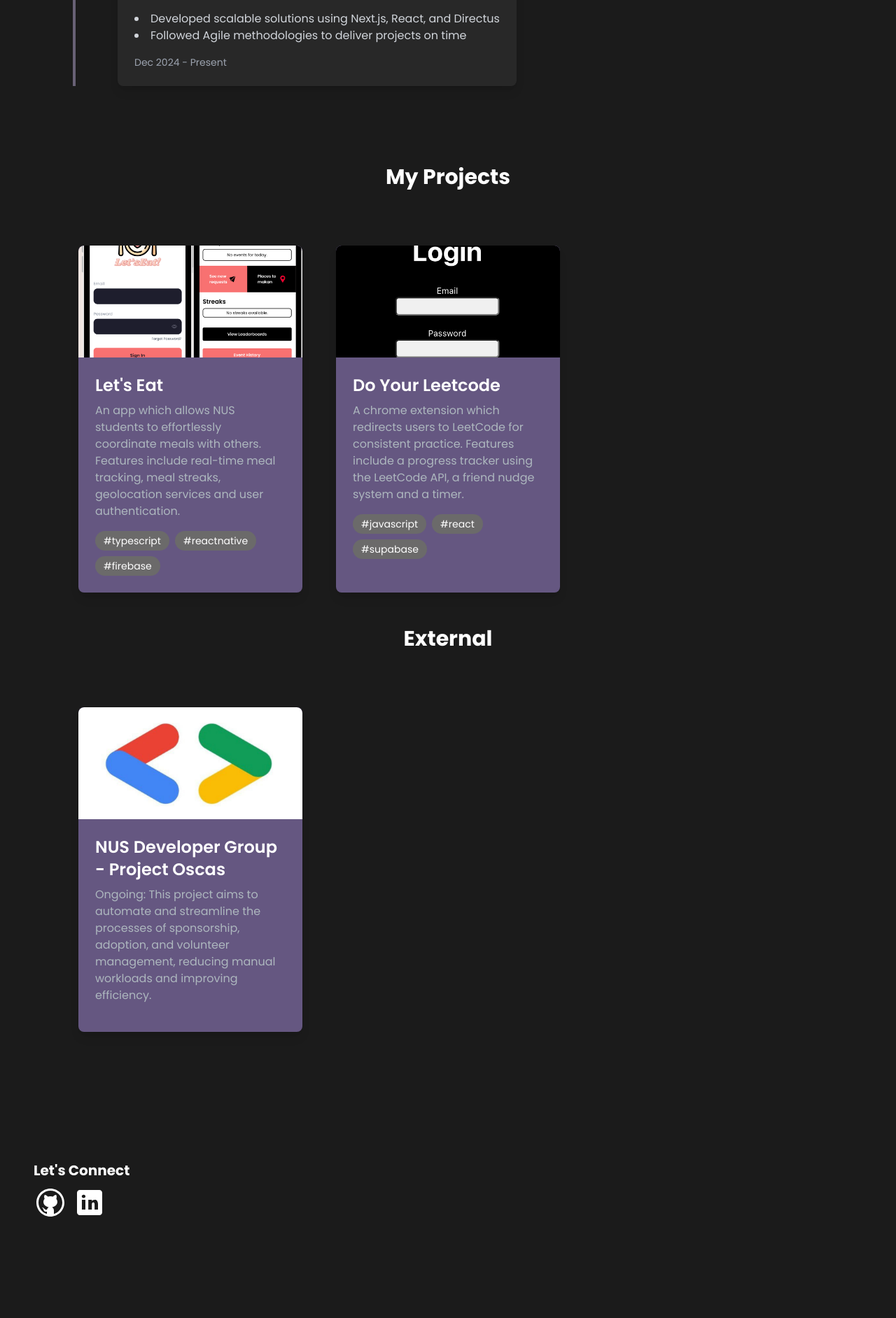
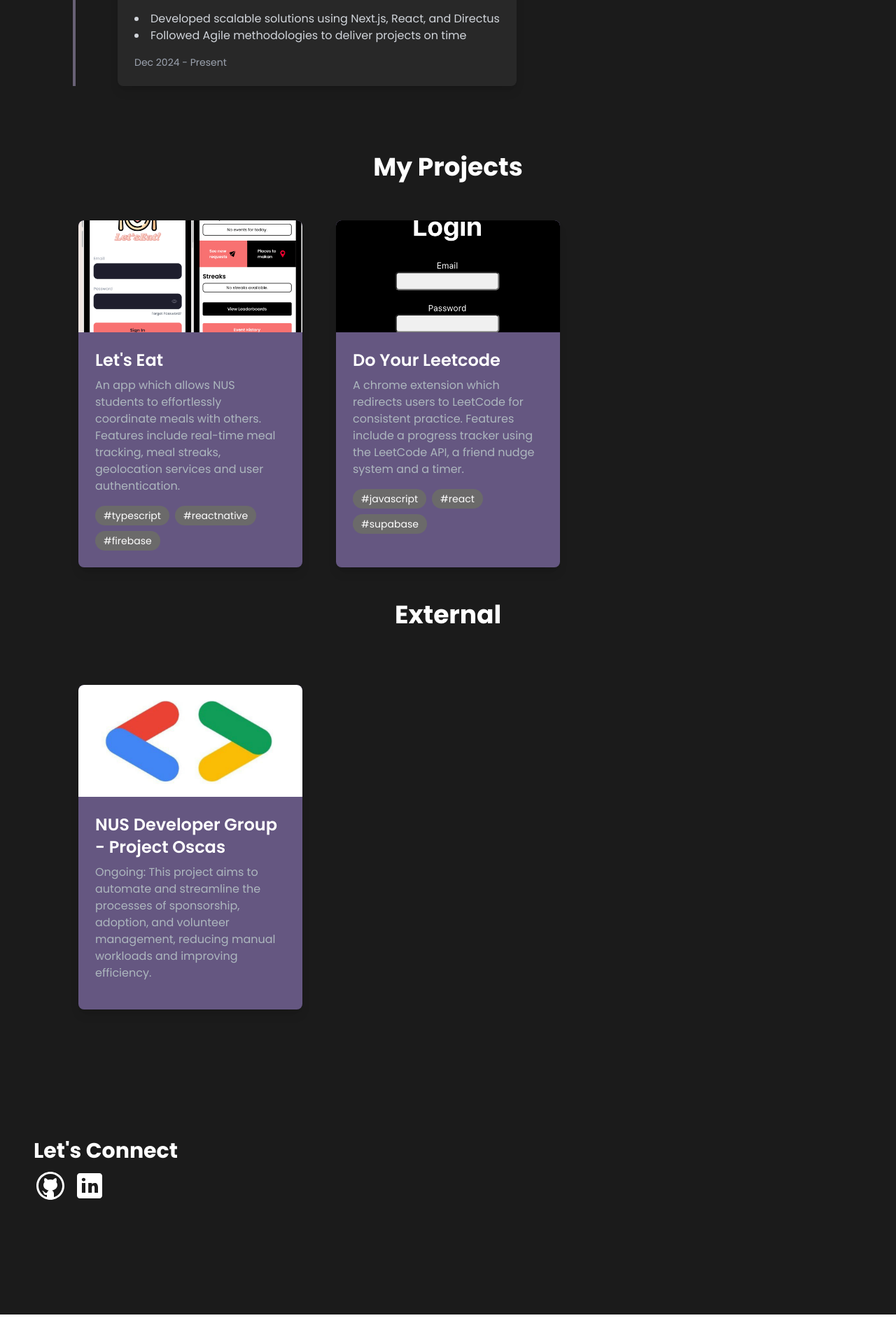
Before and after one commit to isawangyx/portfolio-website, a Next.js app: page / in a window 1280 px wide. Shown: the part 1133-3017 px from the top of the page at 70% size. Built offline with nearby package versions, Linux system fonts and the light colour scheme.

Commit message:
fixed ui bugs

```diff
--- a/src/app/components/EmailSection.jsx
+++ b/src/app/components/EmailSection.jsx
@@ -8,7 +8,7 @@
 const EmailSection = () => {
   return (
     <section id="contact" className="my-12 md:my-12 py-24 gap-4 relative">
-      <h5 className="text-xl font-bold text-white my-2">Let&apos;s Connect</h5>
+      <h3 className="text-3xl font-bold text-white my-2">Let&apos;s Connect</h3>
       <div className="socials flex flex-row gap-2">
         <Link href="https://github.com/isawangyx">
           <Image src={GithubIcon} alt="Github Icon" />
--- a/src/app/components/ExternalSection.jsx
+++ b/src/app/components/ExternalSection.jsx
@@ -18,7 +18,7 @@
 
   return (
     <section id="external">
-      <h2 className="text-center text-3xl font-bold text-white mt-4 mb-8 md:mb-12">
+      <h2 className="text-center text-4xl font-bold text-white mt-4 mb-8 md:mb-12">
         External
       </h2>
 
--- a/src/app/components/ProjectsSection.jsx
+++ b/src/app/components/ProjectsSection.jsx
@@ -9,7 +9,7 @@
 
   return (
     <section id="projects">
-      <h2 className="text-center text-3xl font-bold text-white mt-4 mb-8 md:mb-12">
+      <h2 className="text-4xl text-white font-bold text-center mb-6">
         My Projects
       </h2>
 
--- a/src/app/globals.css
+++ b/src/app/globals.css
@@ -5,6 +5,10 @@
 :root {
   --background: #ffffff;
   --foreground: #171717;
+}
+
+html {
+  scroll-padding-top: 6rem; /* Adjust based on navbar height */
 }
 
 @media (prefers-color-scheme: dark) {
```
